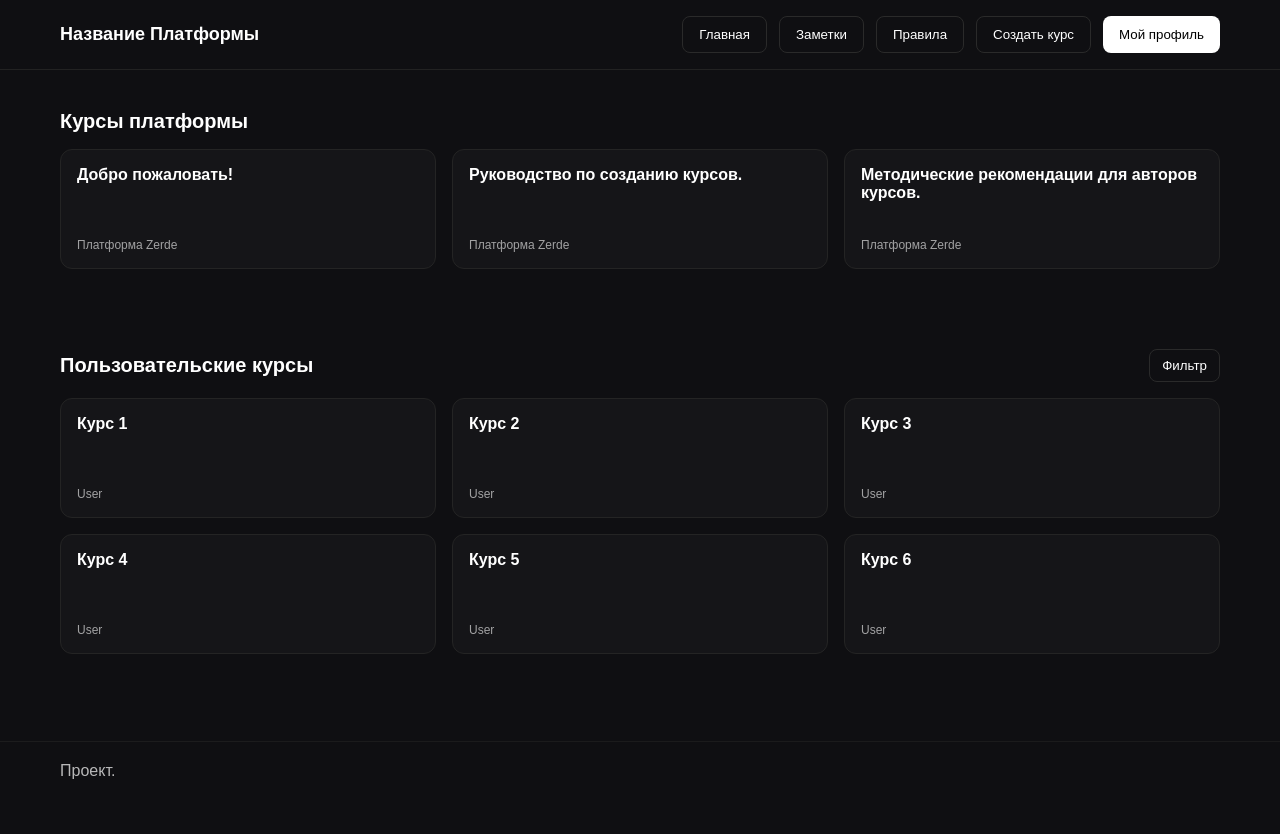
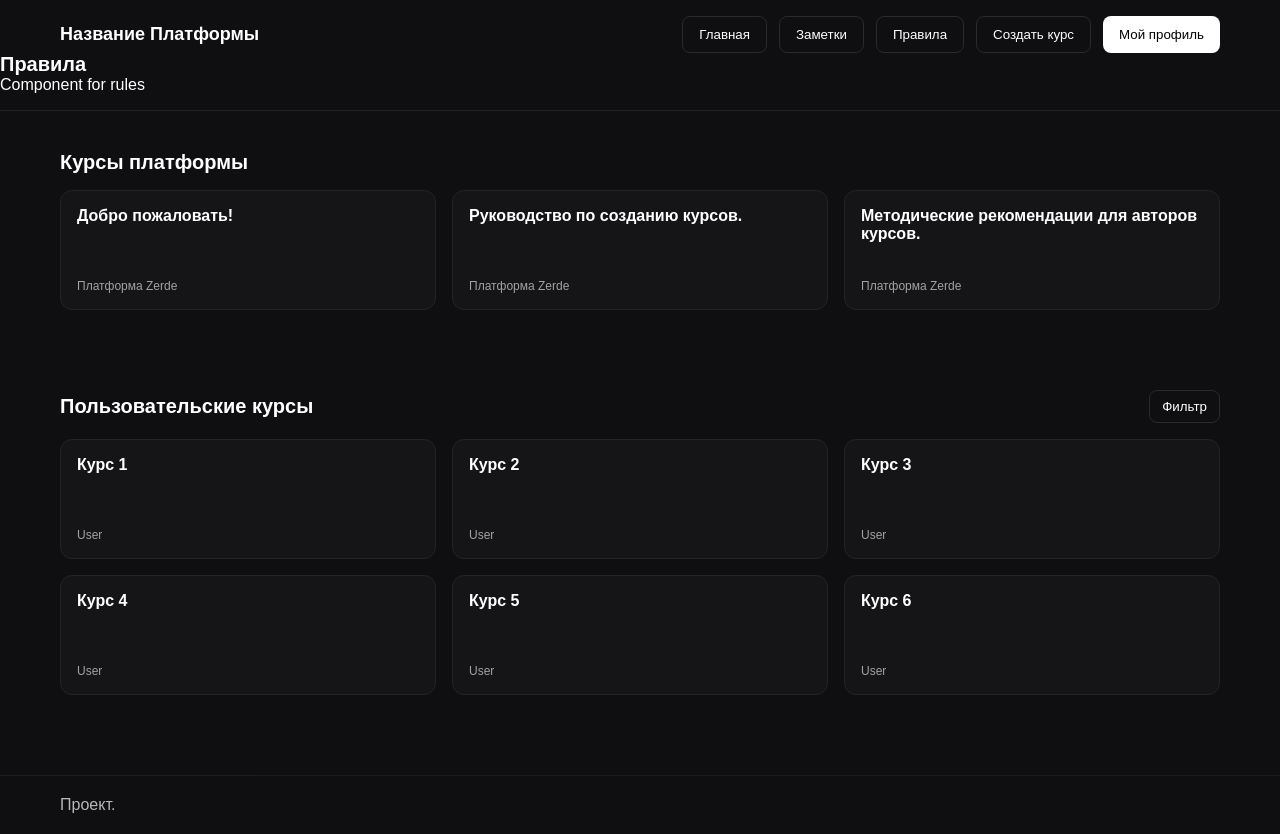
Before and after one commit to shlekht/edu-platform-frontend, a React (Vite) app: page /#/ in a window 1280 px wide. Both pictures are taken after a click on the button "Правила". Before the commit the page ends 800 px from the top, so only its background shows below. Built offline with nearby package versions, Linux system fonts and the light colour scheme.

Commit message:
header rules button logic

```diff
--- a/src/widgets/Header/Header.jsx
+++ b/src/widgets/Header/Header.jsx
@@ -2,8 +2,11 @@ import styles from "./Header.module.css";
 import { Button } from "../../shared/ui/Button/Button";
 import { Container } from "../../shared/ui/Container/Container";
 import { useNavigate } from "react-router";
+import { useState } from "react";
 
 export const Header = () => {
+  const [showRules, setShowRules] = useState(false);
+
   const navigate = useNavigate();
 
   return (
@@ -15,12 +18,25 @@ export const Header = () => {
           <nav className={styles.nav}>
             <Button onClick={() => navigate("/")} >Главная</Button>
             <Button onClick={() => navigate("/notes")}>Заметки</Button>
-            <Button>Правила</Button>
+            <Button onClick={() => setShowRules(!showRules)}> Правила </Button>
             <Button onClick={() => navigate("/create-course")}>Создать курс</Button>
             <Button variant="primary" onClick={() => navigate("/profile/1")}>Мой профиль</Button>
           </nav>
         </div>
       </Container>
+
+      {showRules && (
+
+      <div>
+            <h2>Правила</h2>
+
+            <p>Component for rules</p>
+
+
+          </div>
+
+      )}
+
     </header>
   );
 };
```
